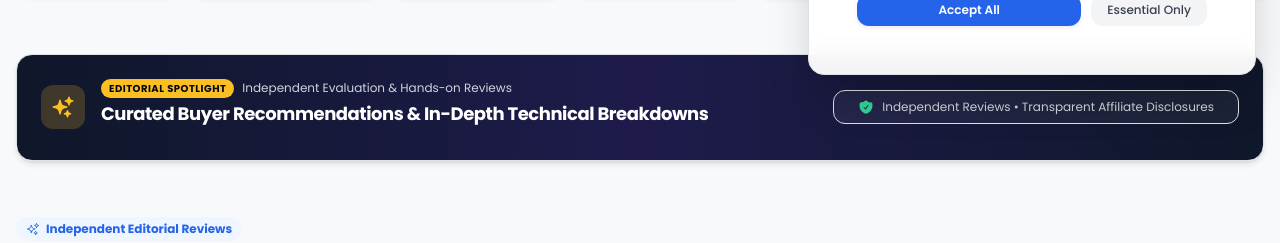
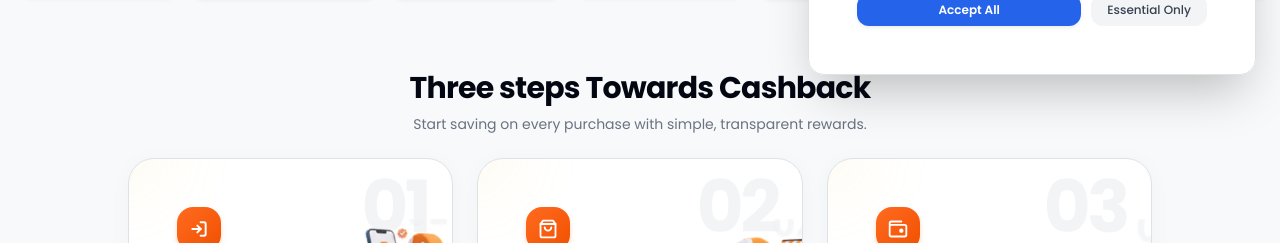
Before and after one commit to Dhanush-kumar-dk/ProductionIyzzo, a React (Vite) app: page / in a window 1280 px wide. Shown: the part 709-952 px from the top of the page. Built offline with nearby package versions, Linux system fonts and the light colour scheme; no server answers.

Commit message:
feat: render CashbackSteps on landing page with login and scroll handlers

```diff
--- a/src/App.tsx
+++ b/src/App.tsx
@@ -16,6 +16,7 @@ import "bootstrap/dist/js/bootstrap.bundle.min.js";
 
 import HeroBanner from "./components/HeroBanner";
 import CategoryStrip from "./components/CategoryStrip";
+import CashbackSteps from "./components/CashbackSteps";
 import FlashDealsBar from "./components/FlashDealsBar";
 import TrustFeatures from "./components/TrustFeatures";
 import DealsNewsletter from "./components/DealsNewsletter";
@@ -145,6 +146,12 @@ function HomePage() {
           onSelectCategory={setSelectedCategory}
         />
 
+        {/* Three Steps Towards Cashback */}
+        <CashbackSteps
+          onLoginClick={() => setOpenLogIn(true)}
+          onShopClick={scrollToCatalog}
+        />
+
         {/* Editorial Spotlight Banner */}
         <FlashDealsBar />
 
```
